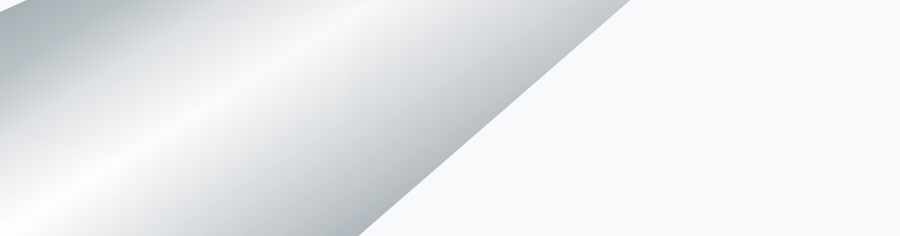
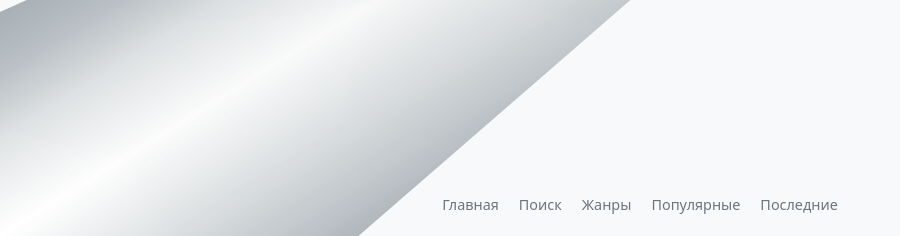
Before and after one commit to khizha/movie_search_project_web, a Flask app: page /search in a window 1280 px wide. Shown: the part 564-800 px from the top of the page, without its empty margins (0-900 px from the left). Run offline with Flask 3, Linux system fonts and the light colour scheme.

Commit message:
Added site navigation and improved search results layout

```diff
--- a/static/css/style.css
+++ b/static/css/style.css
@@ -87,3 +87,36 @@
         border-color: #adb5bd;
         transform: translateY(-2px);
     }
+
+    .site-nav {
+        position: fixed;
+        left: 0;
+        right: 0;
+        bottom: 20px;
+
+        display: flex;
+        justify-content: center;
+        gap: 20px;
+    }
+
+    .site-nav a {
+        color: #6c757d;
+        font-size: 0.9rem;
+        text-decoration: none;
+    }
+
+    .site-nav a:hover {
+        color: #343a40;
+    }
+
+    .movie-results {
+        flex: 1;
+        overflow-y: auto;
+    }
+
+    .search-card {
+        max-height: calc(100vh - 60px);
+        overflow: hidden;
+        display: flex;
+        flex-direction: column;
+    }
--- a/templates/base.html
+++ b/templates/base.html
@@ -60,12 +60,18 @@
     <!-- =========================
          ОСНОВНОЕ СОДЕРЖИМОЕ
          ========================= -->
-
     <main class="page-content container min-vh-100">
 
         {% block content %}
         {% endblock %}
 
+        <nav class="site-nav">
+            <a href="/">Главная</a>
+            <a href="/search">Поиск</a>
+            <a href="/genre">Жанры</a>
+            <a href="/popular">Популярные</a>
+            <a href="/recent">Последние</a>
+        </nav>
     </main>
 
 
--- a/templates/search.html
+++ b/templates/search.html
@@ -12,6 +12,7 @@
     align-items-center
 ">
     <div
+        class="search-card"
         style="
             width: 100%;
             max-width: 700px;
@@ -73,6 +74,7 @@
                 </p>
             {% endif %}
 
+            <div class="movie-results">
             {% for movie in movies %}
                 <div
                     class="mb-4 pb-3"
@@ -89,6 +91,9 @@
                     </p>
                 </div>
             {% endfor %}
+
+             </div>
+
             {% if has_previous or has_next %}
                 <div
                     class="
```
